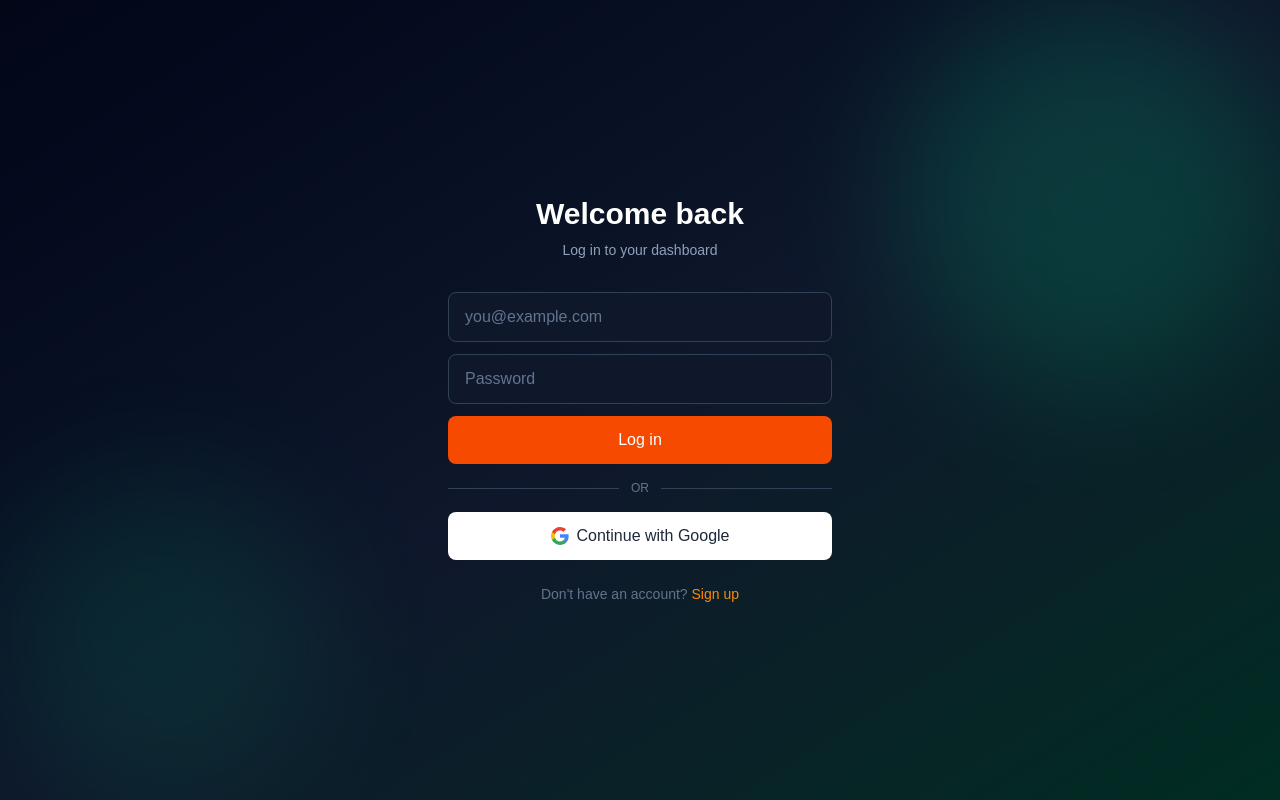
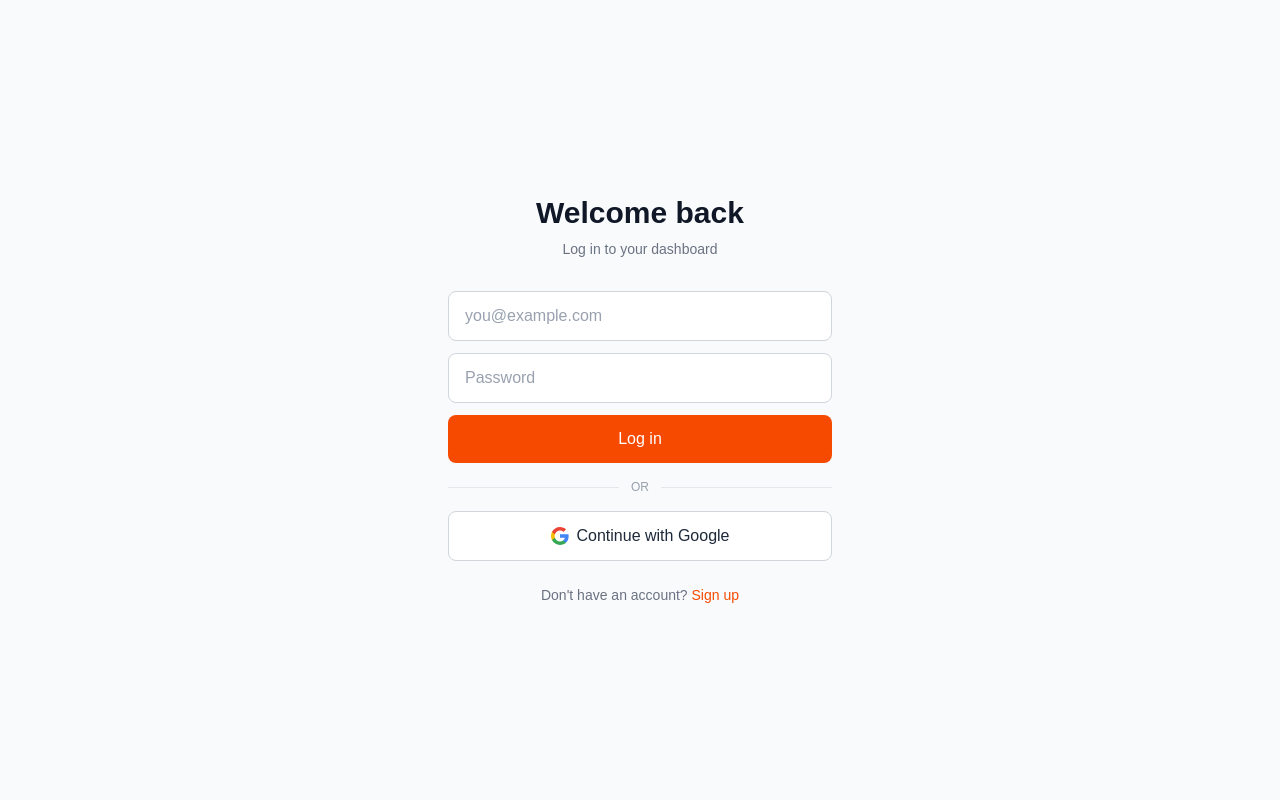
Before and after one commit to gurpreet93-dev/track-your-app, a Next.js app: page /login in a window 1280 px wide. Built offline with nearby package versions, Linux system fonts and the light colour scheme.

Commit message:
removed plus icon from add app button, styled logout to match login button

```diff
--- a/app/dashboard/AddAppForm.js
+++ b/app/dashboard/AddAppForm.js
@@ -60,7 +60,7 @@
         disabled={loading}
         className="bg-orange-600 hover:bg-orange-700 text-white text-sm font-medium px-5 py-2.5 rounded-lg transition-colors disabled:opacity-50 whitespace-nowrap"
       >
-        {loading ? 'Adding app (analyzing reviews)...' : '+ Track new app'}
+        {loading ? 'Adding app (analyzing reviews)...' : 'Track new app'}
       </button>
       {error && <p className="text-red-600 text-sm sm:ml-2 sm:self-center">{error}</p>}
     </form>
--- a/app/dashboard/page.js
+++ b/app/dashboard/page.js
@@ -91,7 +91,7 @@
           </div>
 
           <form action="/auth/signout" method="post">
-            <button className="text-sm text-gray-500 hover:text-gray-700">
+            <button className="text-sm font-medium text-white bg-orange-600 hover:bg-orange-700 px-4 py-2 rounded-lg transition-colors">
               Log out
             </button>
           </form>
--- a/app/login/page.js
+++ b/app/login/page.js
@@ -38,13 +38,10 @@
     });
   }
   return (
-    <main className="min-h-screen flex flex-col items-center justify-center px-6 relative overflow-hidden bg-gradient-to-br from-slate-950 via-slate-900 to-emerald-950">
-      <div className="absolute top-0 right-0 w-96 h-96 bg-emerald-500 opacity-20 rounded-full blur-3xl"></div>
-      <div className="absolute bottom-0 left-0 w-80 h-80 bg-emerald-600 opacity-15 rounded-full blur-3xl"></div>
-
-      <div className="max-w-sm w-full relative z-10">
-        <h1 className="text-3xl font-semibold text-white mb-2 text-center">Welcome back</h1>
-        <p className="text-slate-400 text-sm mb-8 text-center">Log in to your dashboard</p>
+    <main className="min-h-screen flex flex-col items-center justify-center px-6 bg-gray-50">
+      <div className="max-w-sm w-full">
+        <h1 className="text-3xl font-semibold text-gray-900 mb-2 text-center">Welcome back</h1>
+        <p className="text-gray-500 text-sm mb-8 text-center">Log in to your dashboard</p>
 
         <form onSubmit={handleLogin} className="flex flex-col gap-3">
           <input
@@ -53,7 +50,7 @@
             value={email}
             onChange={(e) => setEmail(e.target.value)}
             required
-            className="bg-slate-900 border border-slate-700 rounded-lg px-4 py-3 text-white placeholder-slate-500 focus:outline-none focus:ring-2 focus:ring-orange-500"
+            className="bg-white border border-gray-300 rounded-lg px-4 py-3 text-gray-900 placeholder-gray-400 focus:outline-none focus:ring-2 focus:ring-orange-400"
           />
           <input
             type="password"
@@ -61,10 +58,10 @@
             value={password}
             onChange={(e) => setPassword(e.target.value)}
             required
-            className="bg-slate-900 border border-slate-700 rounded-lg px-4 py-3 text-white placeholder-slate-500 focus:outline-none focus:ring-2 focus:ring-orange-500"
+            className="bg-white border border-gray-300 rounded-lg px-4 py-3 text-gray-900 placeholder-gray-400 focus:outline-none focus:ring-2 focus:ring-orange-400"
           />
 
-          {error && <p className="text-red-400 text-sm">{error}</p>}
+          {error && <p className="text-red-600 text-sm">{error}</p>}
 
           <button
             type="submit"
@@ -75,14 +72,14 @@
           </button>
         </form>
         <div className="flex items-center gap-3 my-4">
-          <div className="flex-1 h-px bg-slate-700"></div>
-          <span className="text-slate-500 text-xs">OR</span>
-          <div className="flex-1 h-px bg-slate-700"></div>
+          <div className="flex-1 h-px bg-gray-200"></div>
+          <span className="text-gray-400 text-xs">OR</span>
+          <div className="flex-1 h-px bg-gray-200"></div>
         </div>
 
         <button
           onClick={handleGoogleLogin}
-          className="w-full bg-white hover:bg-gray-100 text-gray-800 font-medium px-6 py-3 rounded-lg transition-colors flex items-center justify-center gap-2"
+          className="w-full bg-white hover:bg-gray-50 border border-gray-300 text-gray-800 font-medium px-6 py-3 rounded-lg transition-colors flex items-center justify-center gap-2"
         >
           <svg width="18" height="18" viewBox="0 0 18 18">
             <path fill="#4285F4" d="M17.64 9.2c0-.64-.06-1.25-.16-1.84H9v3.48h4.84c-.21 1.13-.85 2.09-1.81 2.73v2.27h2.92c1.71-1.57 2.69-3.89 2.69-6.64z"/>
@@ -93,9 +90,9 @@
           Continue with Google
         </button>
 
-        <p className="text-slate-500 text-sm text-center mt-6">
+        <p className="text-gray-500 text-sm text-center mt-6">
           Don't have an account?{' '}
-          <a href="/signup" className="text-orange-400 hover:text-orange-300">Sign up</a>
+          <a href="/signup" className="text-orange-600 hover:text-orange-700">Sign up</a>
         </p>
       </div>
     </main>
```
